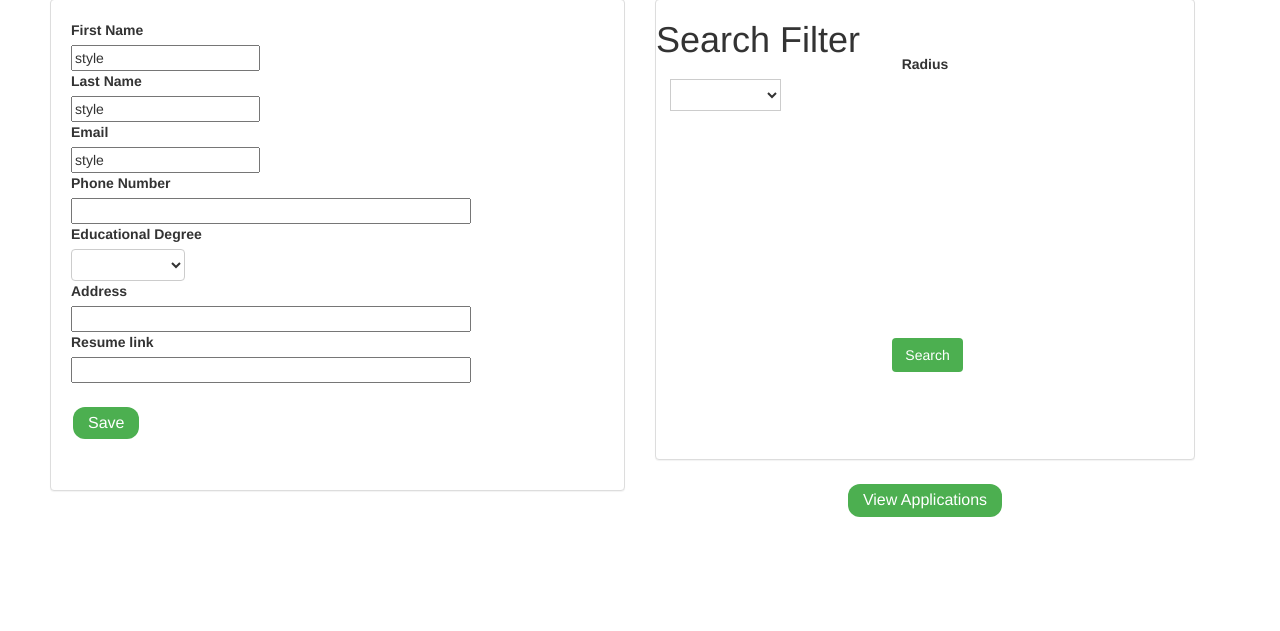
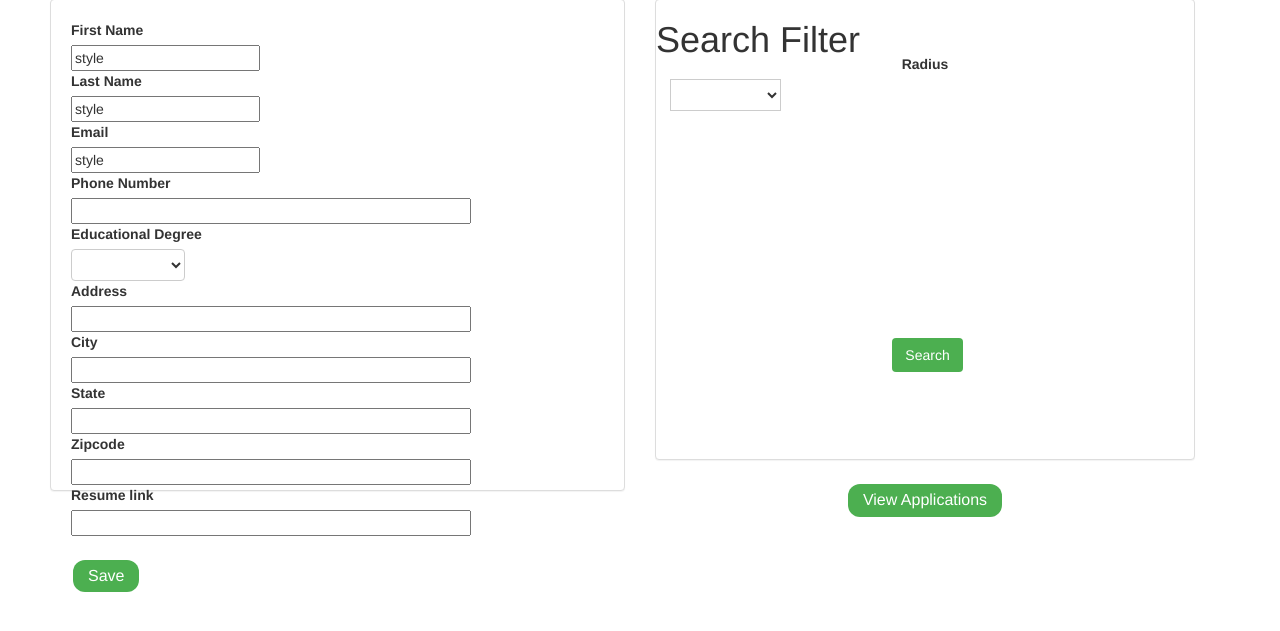
Before and after one commit to uphonia/JobsUp, a Django app: a page that uses JobsUp/jobs/templates/UserProfiles.html in a window 1280 px wide. Shown: the part 131-762 px from the top of the page. Run offline with Django 3.2, Linux system fonts and the light colour scheme; some libraries are stand-ins or nearby versions.

Commit message:
Improved Models, Forms, Split address

```diff
--- a/JobsUp/jobs/forms.py
+++ b/JobsUp/jobs/forms.py
@@ -22,7 +22,10 @@ class ProfileForm(forms.Form):
 	last_name = forms.CharField(max_length = 200, required = False)
 	email = forms.EmailField(max_length = 200, required = True)
 	phone_num = forms.CharField(max_length = 200, required = True)
-	address = forms.CharField(max_length = 500, required = True)
+	str_address = forms.CharField(max_length = 500, required = True)
+	city = forms.CharField(max_length = 500, required = True)
+	state = forms.CharField(max_length = 500, required = True)
+	zipcode = forms.CharField(max_length = 500, required = True)
 	website = forms.CharField(max_length = 200, required = False)
 	degree = forms.CharField(max_length = 200, required = False)
 	resume = forms.CharField(max_length = 200, required = False)
--- a/JobsUp/jobs/templates/UserProfiles.html
+++ b/JobsUp/jobs/templates/UserProfiles.html
@@ -90,7 +90,16 @@
                                 </select> <br>
 
                                 <label for="address"> Address </label><br>
-                                <input type="text" id="address" name = "address" value = "{{user.profile.address}}" style = "width:400px;"><br>
+                                <input type="text" id="address" name = "str_address" value = "{{user.str_address}}" style = "width:400px;"><br>
+
+                                <label for="address"> City </label><br>
+                                <input type="text" id="address" name = "city" value = "{{user.city}}" style = "width:400px;"><br>
+
+                                <label for="address"> State </label><br>
+                                <input type="text" id="address" name = "state" value = "{{user.state}}" style = "width:400px;"><br>
+
+                                <label for="address"> Zipcode </label><br>
+                                <input type="text" id="address" name = "zipcode" value = "{{user.zipcode}}" style = "width:400px;"><br>
 
                                 <label for="resume"> Resume link </label> <br>
                                 <input type="text" id="resume" name = "resume" value = "{{user.profile.resume}}" style = "width:400px;"><br>
--- a/JobsUp/jobs/views.py
+++ b/JobsUp/jobs/views.py
@@ -7,6 +7,9 @@ from django.core import serializers
 
 from .forms import SignUpForm, LogInForm, ProfileForm, MapRequestForm
 from .models import Profile, Company, User, Application
+
+import json
+from django.core import serializers
 
 # Create your views here.
 @csrf_exempt
@@ -95,7 +98,6 @@ def edit_profile(request):
 					setattr(u.profile, 'company_name', form.cleaned_data['company_name'])
 					setattr(u.profile, 'website', form.cleaned_data['website'])
 					setattr(u.profile, 'phone_num', form.cleaned_data['phone_num'])
-					setattr(u.profile, 'address', form.cleaned_data['address'])
 					u.profile.save()
 				#u.profile = cprof
 			elif temp == 1:
@@ -110,11 +112,14 @@ def edit_profile(request):
 					setattr(u.profile, 'degree', form.cleaned_data['degree'])
 					setattr(u.profile, 'resume', form.cleaned_data['resume'])
 					setattr(u.profile, 'phone_num', form.cleaned_data['phone_num'])
-					setattr(u.profile, 'address', form.cleaned_data['address'])
 					u.profile.save()
 				setattr(u, 'first_name', form.cleaned_data['first_name'])
 				setattr(u, 'last_name', form.cleaned_data['last_name'])
 			setattr(u, 'email', form.cleaned_data['email'])
+			setattr(u, 'str_address', form.cleaned_data['str_address'])
+			setattr(u, 'city', form.cleaned_data['city'])
+			setattr(u, 'state', form.cleaned_data['state'])
+			setattr(u, 'zipcode', form.cleaned_data['zipcode'])
 
 			u.save();
 
@@ -135,8 +140,9 @@ def view_map(request):
 			radius = ''.join(x for x in r if x.isdigit())
 			comp = Company.objects.all()
 
-
-	context = {'user': user, 'company': comp, 'radius':radius}
+	company = serializers.serialize('json', comp)
+	context = {'user': user, 'company': company, 'radius':radius}
+	#json_context = json.dumps(context)
 	return render(request, "Map.html", context)
 
 # for viewing profile from map
```
Also changed, not shown: JobsUp/jobs/models.py (+8 -1 lines), JobsUp/jobs/templates/CompanyProfiles.html (+10 -1 lines), JobsUp/jobs/templates/Map.html (+29 -27 lines), JobsUp/db.sqlite3, JobsUp/jobs/migrations/0008_auto_20170501_0012.py (added).
